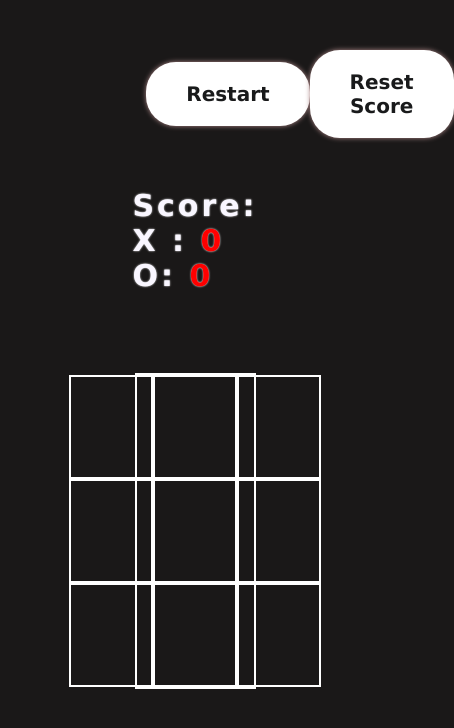
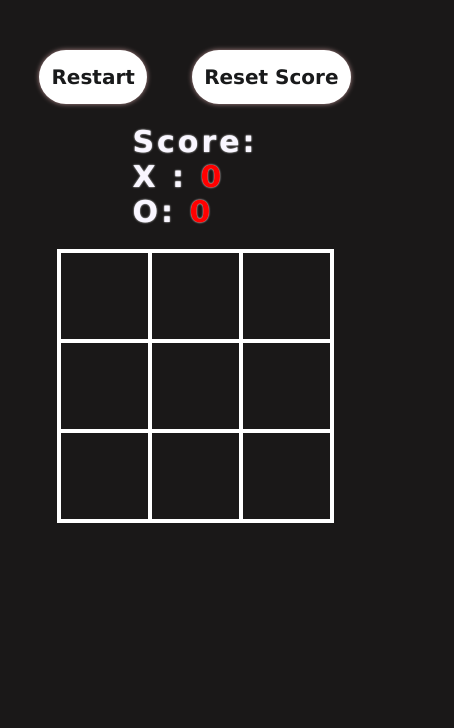
Before and after one commit to dawvvlad/tic-tac-toe, a plain HTML site: page index.html in a window 390 px wide. Shown: the whole page, 454 px wide, since content can reach past the window. Drawn offline with Linux system fonts and the light colour scheme.

Commit message:
Update style.css

```diff
--- a/style.css
+++ b/style.css
@@ -2,21 +2,39 @@ body {
     background-color: rgb(26, 24, 24);
     margin: 0;
     padding: 0;
-
+    height: 100vh;
     display: flex;
     flex-direction: column;
     align-items: center;
-    justify-content: center;
+    justify-content: start;
 }
 
 .xo {
     width: 30%;
     display: grid;
     grid-template-columns: 1fr 1fr 1fr;
-    align-items: center;
-    justify-content: center;
-    margin-top: 80px;
+    grid-auto-rows: minmax(150px, auto);
+    align-items: stretch;
+    justify-content: stretch;
+    justify-items: stretch;
+
+    margin-top: 2%;
     border: 2px solid white;
+}
+
+@media screen and (max-width: 800px) {
+    .xo {
+        width: 70%;
+        display: grid;
+        grid-template-columns: 1fr 1fr 1fr;
+        grid-auto-rows: minmax(90px, auto);
+        align-items: stretch;
+        justify-content: stretch;
+        justify-items: stretch;
+
+        margin-top: 5%;
+        border: 2px solid white;
+    }
 }
 
 .cell {
@@ -28,11 +46,11 @@ body {
     justify-content: center;
     text-align: center;
 
-    min-width: 80px;
+
 
     user-select: none;
 
-    min-height: 100px;
+
 
     font-size: 40px;
 
@@ -41,10 +59,10 @@ body {
 
 .btns {
     display: flex;
+    justify-content: space-between;
+    align-items: center;
+    width: 20%;
     margin-top: 50px;
-    justify-content: space-around;
-    align-items: center;
-    width: 25%;
 }
 
 .Button {
@@ -54,13 +72,25 @@ body {
     font-weight: bold;
     font-size: 20px;
 
+
     box-shadow: 0px 0px 5px rgb(175, 138, 138);
 
     border-radius: 30px;
-    padding: 20px 40px;
+    padding: 15px 4%;
+
     border: none;
     cursor: pointer;
     transition: .1s linear;
+}
+
+@media (max-width: 800px) {
+    .btns {
+        display: flex;
+        justify-content: space-between;
+        align-items: center;
+        width: 80%;
+    }
+
 }
 
 .Button:hover {
@@ -72,7 +102,9 @@ body {
 }
 
 .winnr {
-    margin-top: 50px;
+
+    margin-top: 20px;
+
     font-size: 30px;
     color: rgb(249, 246, 255);
     letter-spacing: 3px;
@@ -84,3 +116,17 @@ body {
 span {
     color: red;
 }
+
+#winnerList {
+    text-align: center;
+    animation: anim .3s alternate infinite;
+}
+
+@keyframes anim {
+    from {
+        transform: scale(.95);
+    }
+    to {
+        transform: scale(1);
+    }
+}
```
